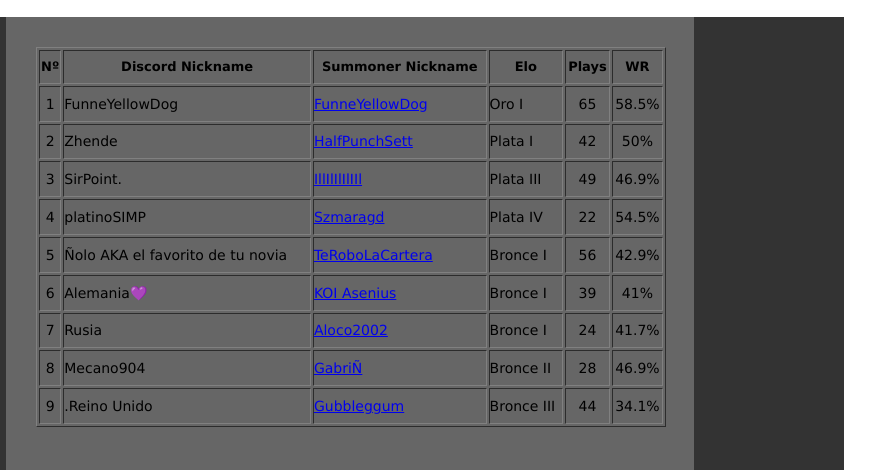
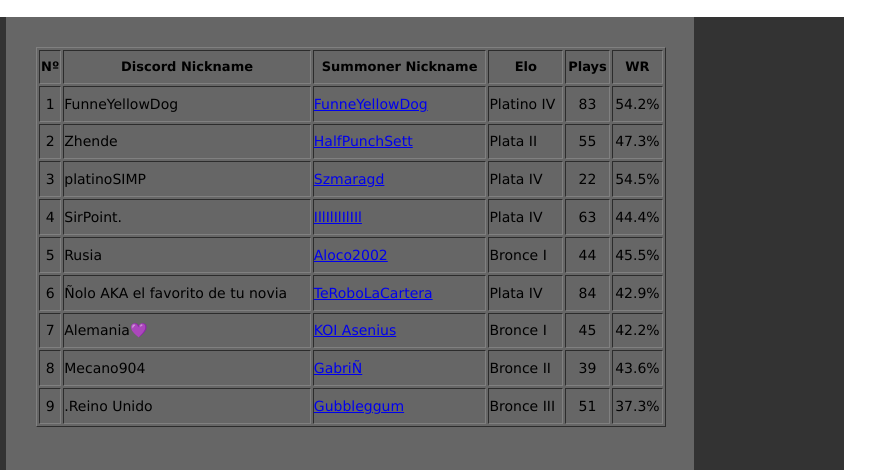
Before and after one commit to Asenius/pagina-soloq-cubos, a plain HTML site: page index.html in a window 1280 px wide. Shown: the part 273-747 px from the top of the page, 290-1171 px from the left. Drawn offline with Linux system fonts and the light colour scheme.

Commit message:
Add files via upload

```diff
--- a/index.html
+++ b/index.html
@@ -69,9 +69,9 @@
 								<td class="numero">1</td>
 								<td>FunneYellowDog</td>
 								<td><a href="https://www.leagueofgraphs.com/es/summoner/euw/FunneYellowDog" target="_blank">FunneYellowDog</a></td>
-								<td>Oro I</td>
-								<td class="numero">65</td>
-								<td class="numero">58.5%</td>
+								<td>Platino IV</td>
+								<td class="numero">83</td>
+								<td class="numero">54.2%</td>
 
 							</tr>
 							<tr>
@@ -79,24 +79,14 @@
 								<td class="numero">2</td>
 								<td>Zhende</td>
 								<td><a href="https://www.leagueofgraphs.com/es/summoner/euw/HalfPunchSett" target="_blank">HalfPunchSett</a></td>
-								<td>Plata I</td>
-								<td class="numero">42</td>
-								<td class="numero">50%</td>
+								<td>Plata II</td>
+								<td class="numero">55</td>
+								<td class="numero">47.3%</td>
 
 							</tr>
 							<tr>
 
 								<td class="numero">3</td>
-								<td>SirPoint.</td>
-								<td><a href="https://www.leagueofgraphs.com/es/summoner/euw/IllIlIlIlIIl" target="_blank">IllIlIlIlIIl</a></td>
-								<td>Plata III</td>
-								<td class="numero">49</td>
-								<td class="numero">46.9%</td>
-
-							</tr>
-							<tr>
-
-								<td class="numero">4</td>
 								<td>platinoSIMP</td>
 								<td><a href="https://www.leagueofgraphs.com/es/summoner/euw/Szmaragd" target="_blank">Szmaragd</a></td>
 								<td>Plata IV</td>
@@ -106,32 +96,42 @@
 							</tr>
 							<tr>
 
+								<td class="numero">4</td>
+								<td>SirPoint.</td>
+								<td><a href="https://www.leagueofgraphs.com/es/summoner/euw/IllIlIlIlIIl" target="_blank">IllIlIlIlIIl</a></td>
+								<td>Plata IV</td>
+								<td class="numero">63</td>
+								<td class="numero">44.4%</td>
+
+							</tr>
+							<tr>
+
 								<td class="numero">5</td>
+								<td>Rusia</td>
+								<td><a href="https://www.leagueofgraphs.com/es/summoner/euw/aloco2002" target="_blank">Aloco2002</a></td>
+								<td>Bronce I</td>
+								<td class="numero">44</td>
+								<td class="numero">45.5%</td>
+
+							</tr>
+							<tr>
+
+								<td class="numero">6</td>
 								<td>Ñolo AKA el favorito de tu novia</td>
 								<td><a href="https://www.leagueofgraphs.com/es/summoner/euw/TeRoboLaCartera" target="_blank">TeRoboLaCartera</a></td>
-								<td>Bronce I</td>
-								<td class="numero">56</td>
+								<td>Plata IV</td>
+								<td class="numero">84</td>
 								<td class="numero">42.9%</td>
 
 							</tr>
 							<tr>
 
-								<td class="numero">6</td>
+								<td class="numero">7</td>
 								<td>Alemania💜</td>
 								<td><a href="https://www.leagueofgraphs.com/es/summoner/euw/KOI%20Asenius" target="_blank">KOI Asenius</a></td>
 								<td>Bronce I</td>
-								<td class="numero">39</td>
-								<td class="numero">41%</td>
-
-							</tr>
-							<tr>
-
-								<td class="numero">7</td>
-								<td>Rusia</td>
-								<td><a href="https://www.leagueofgraphs.com/es/summoner/euw/aloco2002" target="_blank">Aloco2002</a></td>
-								<td>Bronce I</td>
-								<td class="numero">24</td>
-								<td class="numero">41.7%</td>
+								<td class="numero">45</td>
+								<td class="numero">42.2%</td>
 
 							</tr>
 							<tr>
@@ -140,8 +140,8 @@
 								<td>Mecano904</td>
 								<td><a href="https://www.leagueofgraphs.com/es/summoner/euw/GabriÑ" target="_blank">GabriÑ</a></td>
 								<td>Bronce II</td>
-								<td class="numero">28</td>
-								<td class="numero">46.9%</td>
+								<td class="numero">39</td>
+								<td class="numero">43.6%</td>
 
 							</tr>
 							<tr>
@@ -150,8 +150,8 @@
 								<td>.Reino Unido</td>
 								<td><a href="https://www.leagueofgraphs.com/es/summoner/euw/Gubbleggum" target="_blank">Gubbleggum</a></td>
 								<td>Bronce III</td>
-								<td class="numero">44</td>
-								<td class="numero">34.1%</td>
+								<td class="numero">51</td>
+								<td class="numero">37.3%</td>
 
 							</tr>
 
```
